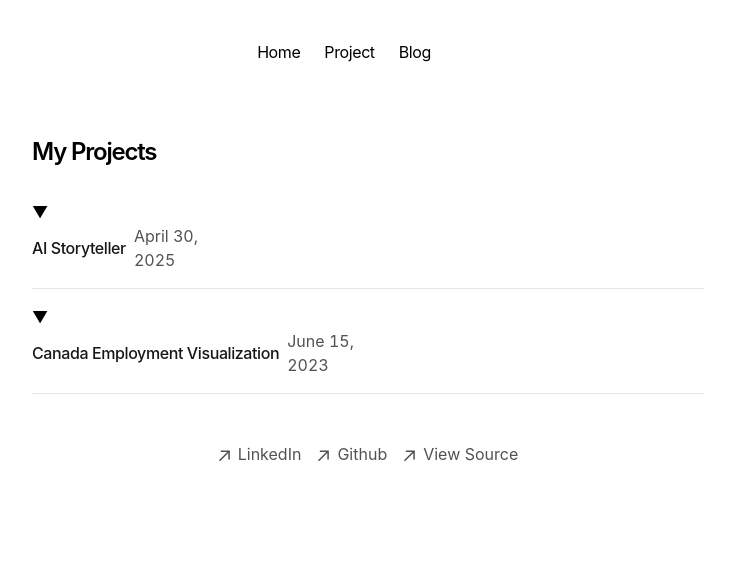
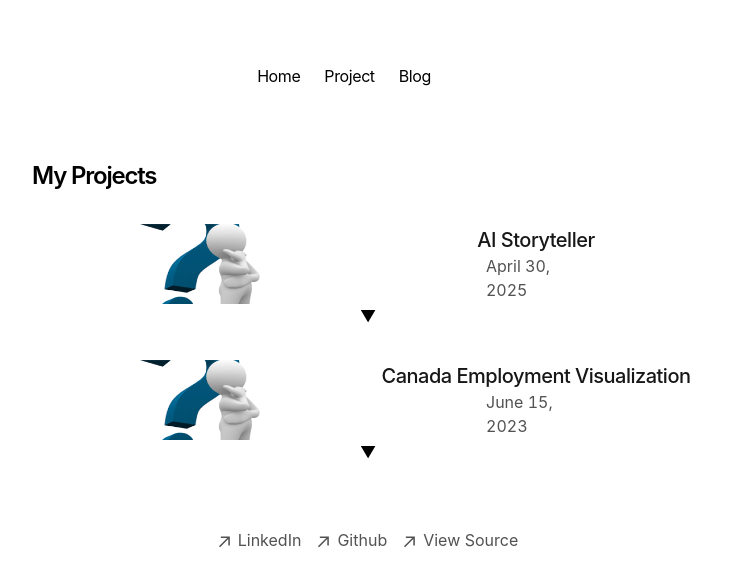
Before and after one commit to brianctb/personal-webpage, a Next.js app: page /project in a window 1280 px wide. Shown: the top 586 px of the page, without its empty margins (272-1007 px from the left). Built offline with nearby package versions, Linux system fonts and the light colour scheme.

Commit message:
add project card features

```diff
--- a/app/components/project/projectCard.tsx
+++ b/app/components/project/projectCard.tsx
@@ -8,31 +8,65 @@ export const ProjectCard = ({ project }: { project: Project }) => {
     const [isExpanded, setIsExpanded] = useState(false);
 
     return (
-        <div className="mb-4 border-b border-neutral-200 dark:border-neutral-800 pb-4">
-            <button
-                className="w-full flex flex-col md:flex-row items-start md:items-center space-x-0 md:space-x-2 text-left"
-                onClick={() => setIsExpanded(!isExpanded)}
-            >
-                <span className="mr-2 transition-transform duration-200">
-                    {isExpanded ? '▲' : '▼'}
-                </span>
-            </button>
-            <div className="flex items-center gap-x-2">
-                <p className="text-neutral-900 dark:text-neutral-100 tracking-tight font-medium">
+        <div className="mb-4 pb-4">
+            <div className="flex flex-col items-center justify-center">
+                <div className="flex w-full">
+                    <div className="flex-1 flex justify-center">
+                        <img
+                            src={`/image/${project.imagePath}`}
+                            alt={project.slug}
+                            className="w-30 h-20"
+                        />
+                    </div>
+                    <div className="flex-1 flex justify-center items-center">
+                        <div className="flex flex-col items-center">
+                            <p className="text-xl text-center text-neutral-900 dark:text-neutral-100 tracking-tight font-medium">
                                 {project.slug}
                             </p>
                             <p className="text-neutral-600 dark:text-neutral-400 w-[100px] tabular-nums">
                                 {formatDate(project.publishedAt, false)}
                             </p>
                         </div>
-
+                    </div>
+                </div>
                 {isExpanded && (
-                <div className="mt-2 pl-6 md:pl-8">
-                    <p className="text-neutral-700 dark:text-neutral-300">
-                        {project.shortDescription}
+                    <div className="w-full mt-2 flex flex-col items-center">
+                        <p className="mt-2 w-full text-xl text-left lg:text-center text-neutral-300">
+                            {"Description"}
                         </p>
+                        <p className="w-full text-left lg:text-center text-neutral-400">
+                            {project.description}
+                        </p>
+                        <p className="mt-2 w-full text-xl text-left lg:text-center text-neutral-300">
+                            {"Technologies"}
+                        </p>
+                        <div className="mt-2 flex flex-wrap gap-2 lg:justify-center">
+                            {project.techStack.map((tech) => (
+                                <span
+                                    key={tech}
+                                    className="px-4 py-2 rounded-full font-medium bg-neutral-700 text-neutral-400  min-w-[100px] text-center"
+                                >
+                                    {tech}
+                                </span>
+                            ))}
+                        </div>
+                        <p className="mt-2 w-full text-xl text-left lg:text-center text-neutral-700 dark:text-neutral-300">
+                            {"Duties"}
+                        </p>
+                        <ul className="list-disc list-inside text-neutral-400 w-full text-left lg:text-center">
+                            {project.duties.map((duty, index) => (
+                                <li key={index}>{duty}</li>
+                            ))}
+                        </ul>
                     </div>
                 )}
             </div>
+            <button
+                className="flex items-center justify-center w-full"
+                onClick={() => setIsExpanded(!isExpanded)}
+            >
+                <span>{isExpanded ? '▲' : '▼'}</span>
+            </button>
+        </div>
     );
 };
--- a/app/interface/project.ts
+++ b/app/interface/project.ts
@@ -1,29 +1,29 @@
 export interface Project {
   slug: string;
-  shortDescription: string;
   description: string;
   techStack: string[];
-  duties: string;
+  duties: string[];
   publishedAt: string;
   link?: string;
+  imagePath?: string;
 }
 
 export const projects: Project[] = [
   {
     slug: "AI Storyteller",
-    shortDescription: "A web application that generates stories using AI.",
     description: "Placeholder for AI Storyteller project description.",
     publishedAt: "2025-04-30",
-    duties: "Developed a web application that generates stories using AI.",
+    duties: ["Developed a web application that generates stories using AI."],
     techStack: ["JavaScript", "Node.js", "Express", "PostgreSQL", "OpenAI API"],
+    imagePath: "question_mark.png",
   },
   {
     slug: "Canada Employment Visualization",
-    shortDescription: "A data visualization tool to analyze employment trends in Canada.",
     description: "Placeholder for Canada Employment Visualization project description.",
     publishedAt: "2023-06-15",
-    duties: "Created a data visualization tool to analyze employment trends in Canada.",
+    duties: ["Created a data visualization tool to analyze employment trends in Canada."],
     techStack: ["JavaScript", "Python","React", "Node.js", "MongoDB", "Chart.js"],
-    link: "https://canada-employment-visualization.vercel.app"
+    link: "https://canada-employment-visualization.vercel.app",
+    imagePath: "question_mark.png"
   }
 ];
--- a/app/layout.tsx
+++ b/app/layout.tsx
@@ -52,7 +52,7 @@ export default function RootLayout({
         GeistMono.variable
       )}
     >
-      <body className="antialiased max-w-2xl mx-4 mt-8 lg:mx-auto">
+      <body className="antialiased max-w-2xl mx-4 mt-8 flex justify-center lg:mx-auto">
         <main className="flex-auto min-w-0 mt-6 flex flex-col px-2 md:px-0">
           <Navbar />
           {children}
```
Also changed, not shown: public/image/question_mark.png (added). Lines whose indentation alone changed are shown as unchanged.
